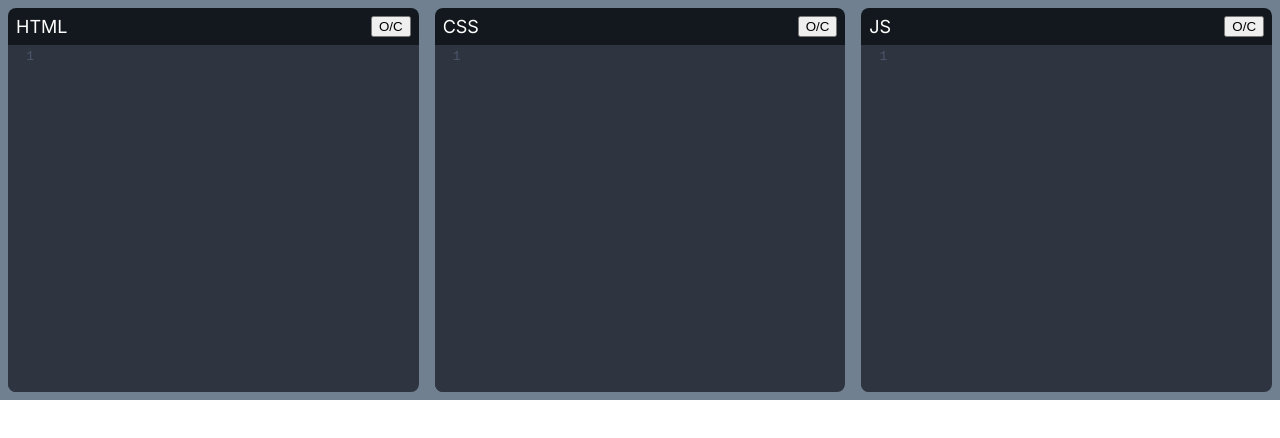
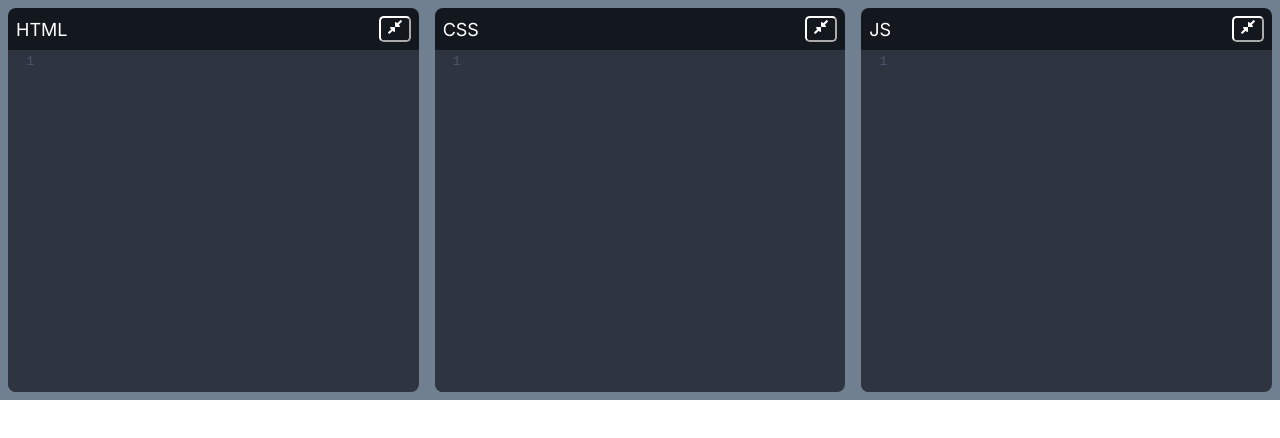
Before and after one commit to Minus0149/codepencil, a Next.js app: page / in a window 1280 px wide. Shown: the top 438 px of the page. Built offline with nearby package versions, Linux system fonts and the light colour scheme.

Commit message:
Added close and open fuctionality to the editors

```diff
--- a/package.json
+++ b/package.json
@@ -9,12 +9,13 @@
     "lint": "next lint"
   },
   "dependencies": {
+    "codemirror": "^5.57.0",
     "eslint": "8.35.0",
     "eslint-config-next": "13.2.3",
     "next": "13.2.3",
     "react": "18.2.0",
+    "react-codemirror2": "^7.2.1",
     "react-dom": "18.2.0",
-    "codemirror": "^5.57.0",
-    "react-codemirror2": "^7.2.1"
+    "react-icons": "^4.8.0"
   }
 }
--- a/src/app/Editor.js
+++ b/src/app/Editor.js
@@ -7,17 +7,25 @@ import 'codemirror/mode/xml/xml';
 import 'codemirror/mode/javascript/javascript';
 import 'codemirror/mode/css/css';
 import { Controlled as ControlledEditor } from 'react-codemirror2';
+import { FaCompressAlt, FaExpandAlt } from 'react-icons/fa';
 
 const Editor = (props) => {
   const { displayName, language, value, onChange } = props;
+  const [open, setOpen] = useState(true);
   const handleChange = (editor, data, value) => {
     onChange(value);
   };
   return (
-    <div className="editor-container">
+    <div className={`editor-container ${open ? '' : 'collapsed'}`}>
       <div className="editor-title">
         {displayName}
-        <button> O/C</button>
+        <button
+          type="button"
+          className="expand-collapse-button"
+          onClick={() => setOpen(!open)}
+        >
+          {open ? <FaCompressAlt /> : <FaExpandAlt />}
+        </button>
       </div>
       <ControlledEditor
         onBeforeChange={handleChange}
--- a/src/app/index.css
+++ b/src/app/index.css
@@ -23,6 +23,7 @@ body {
 .editor-title {
   display: flex;
   justify-content: space-between;
+  align-items: center;
   background-color: rgb(18, 24, 29);
   color: white;
   padding: 0.5rem;
@@ -41,3 +42,22 @@ body {
   border-bottom-right-radius: 0.5rem;
   overflow: hidden;
 }
+
+.editor-container.collapsed {
+  flex-grow: 0;
+}
+.editor-container.collapsed .CodeMirror-scroll {
+  position: absolute;
+}
+.editor-container.collapsed .CodeMirror-scroll::-webkit-scrollbar {
+  display: none;
+}
+
+.expand-collapse-button {
+  margin-left: 0.5rem;
+  background-color: rgb(18, 24, 29);
+  color: white;
+  border-color: white;
+  border-radius: 0.3rem;
+  font-size: medium;
+}
```
Also changed, not shown: 1 other file (tests, documents, lock files or other folders).
